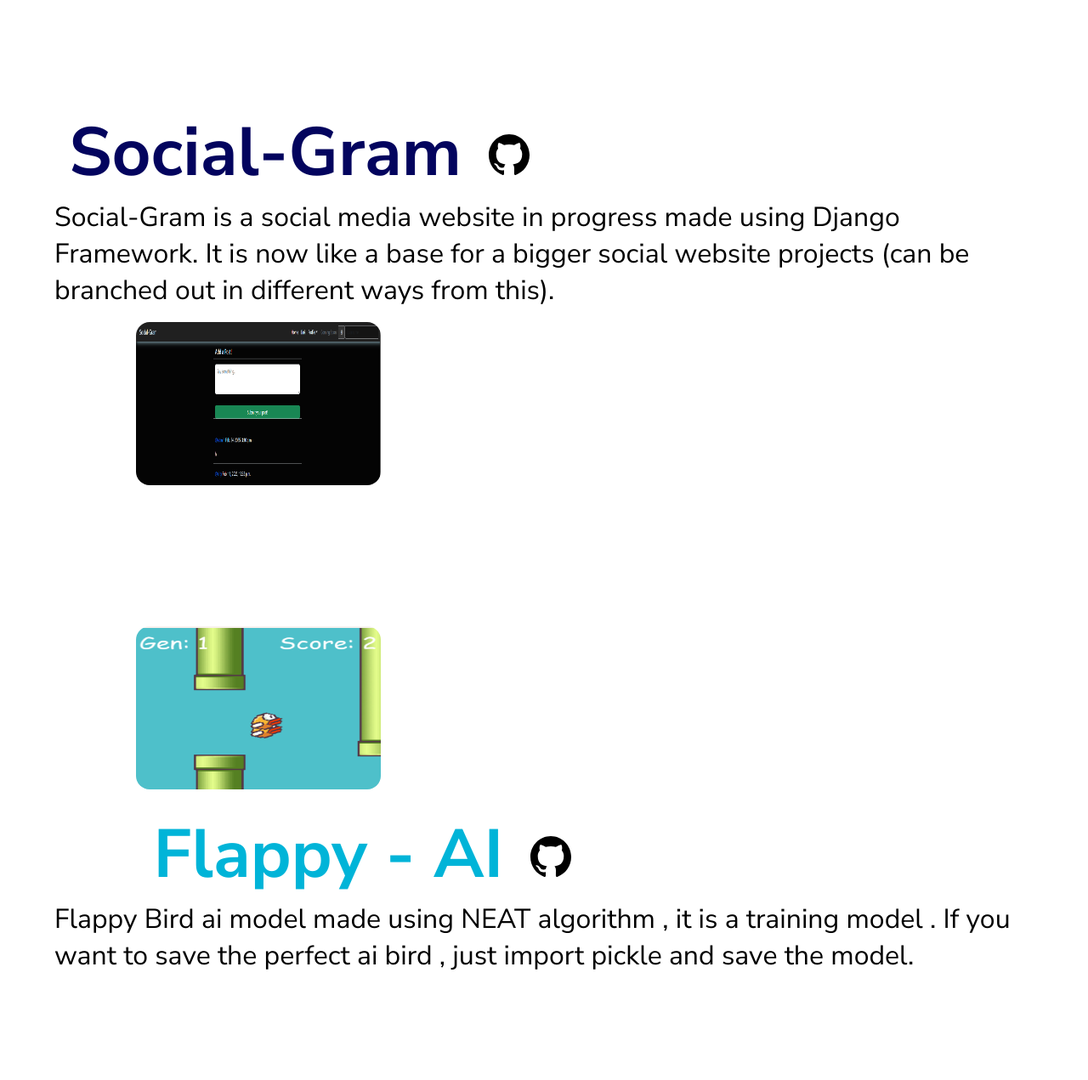
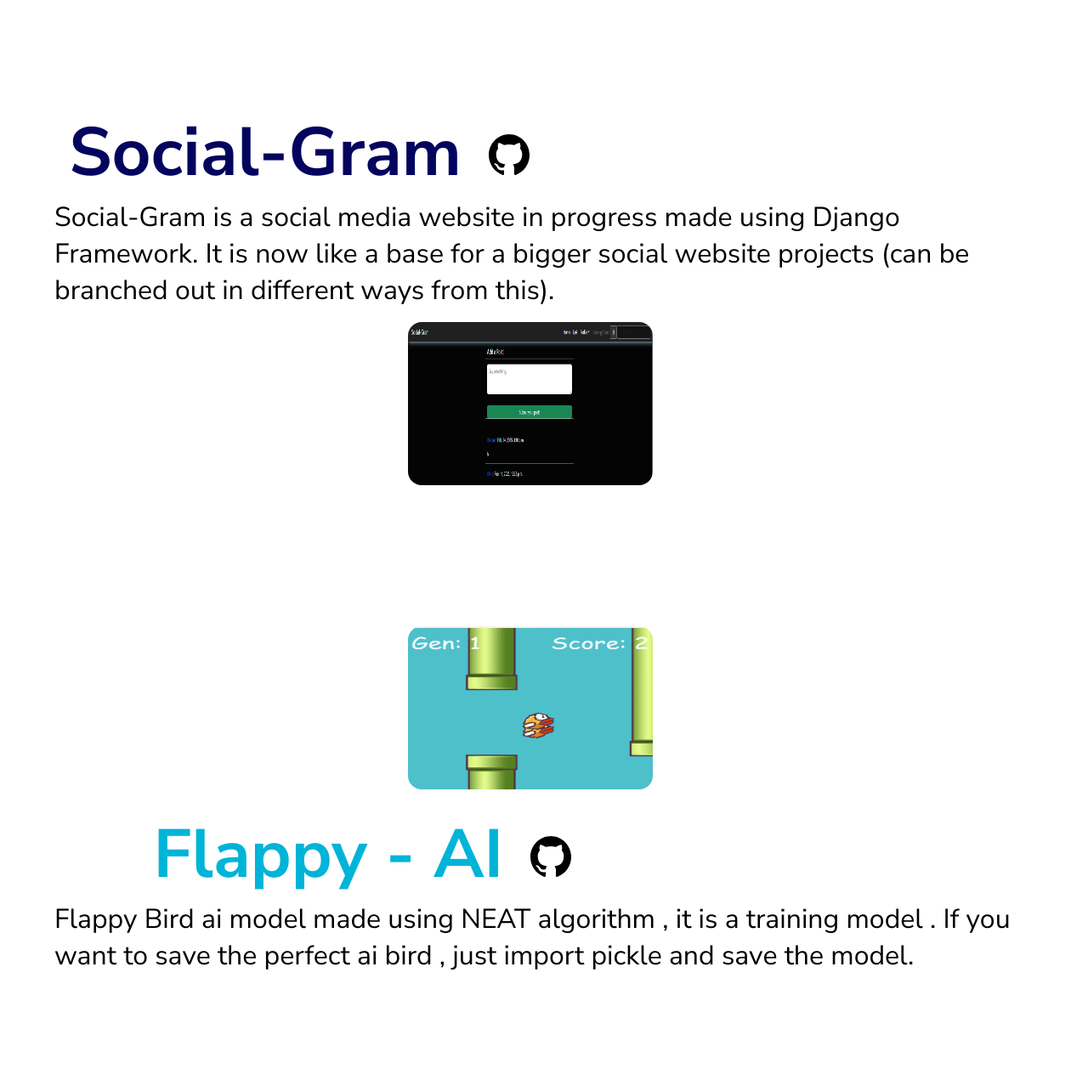
Before and after one commit to riteshco/portfolio, a plain HTML site: page index.html in a window 1280 px wide. Shown: the part 2950-4221 px from the top of the page at 85% size. Drawn offline with Linux system fonts and the light colour scheme; a web font is replaced by a local one.

Commit message:
Update style.css

```diff
--- a/style.css
+++ b/style.css
@@ -959,3 +959,15 @@ form {
         width: 0;
     }
 }
+
+@media (max-width:1535px){
+    .p1{
+        justify-content: center;
+    }
+    .p2{
+        justify-content: center;
+    }
+    .p3{
+        justify-content: center;
+    }
+}
```
